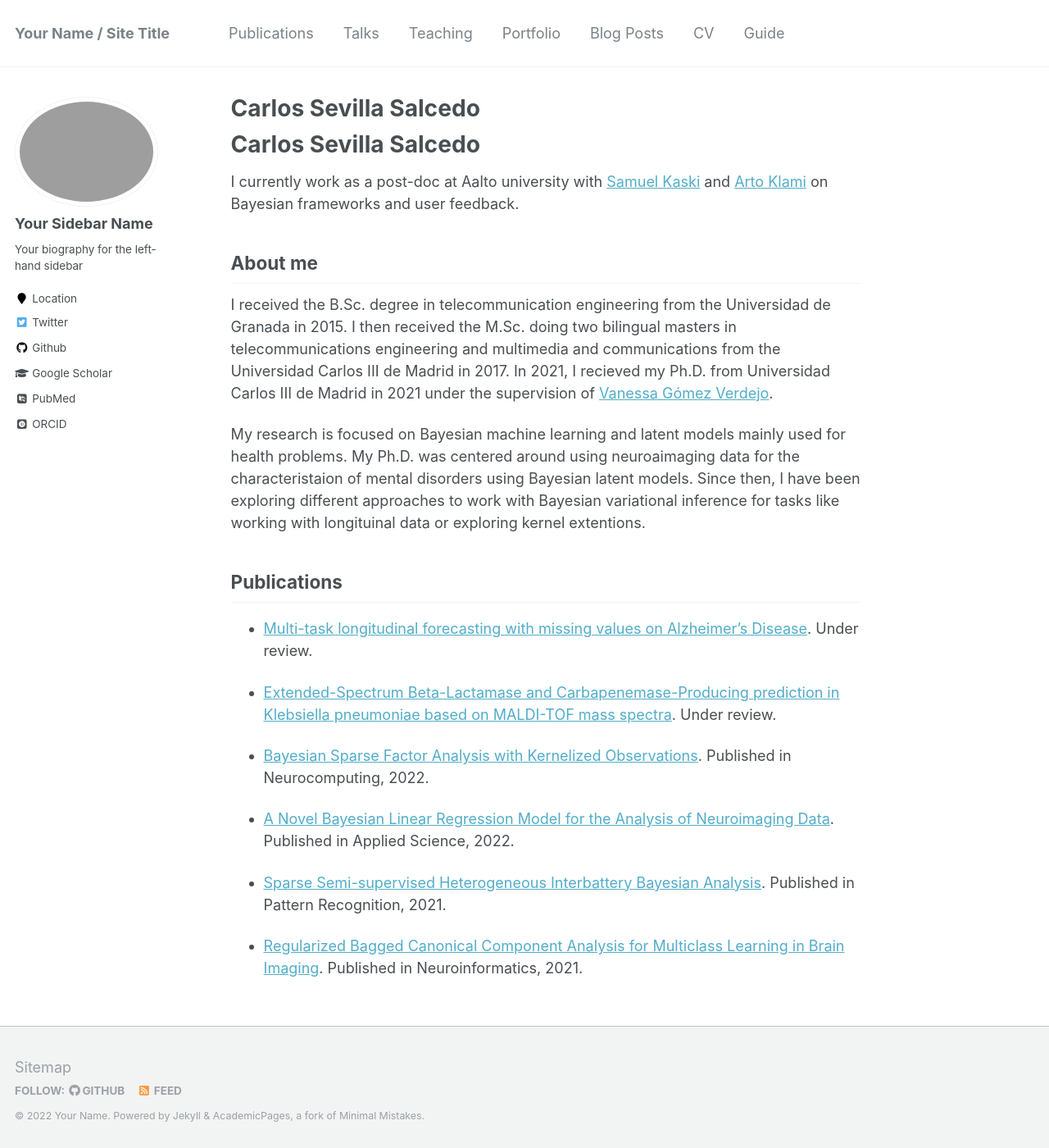
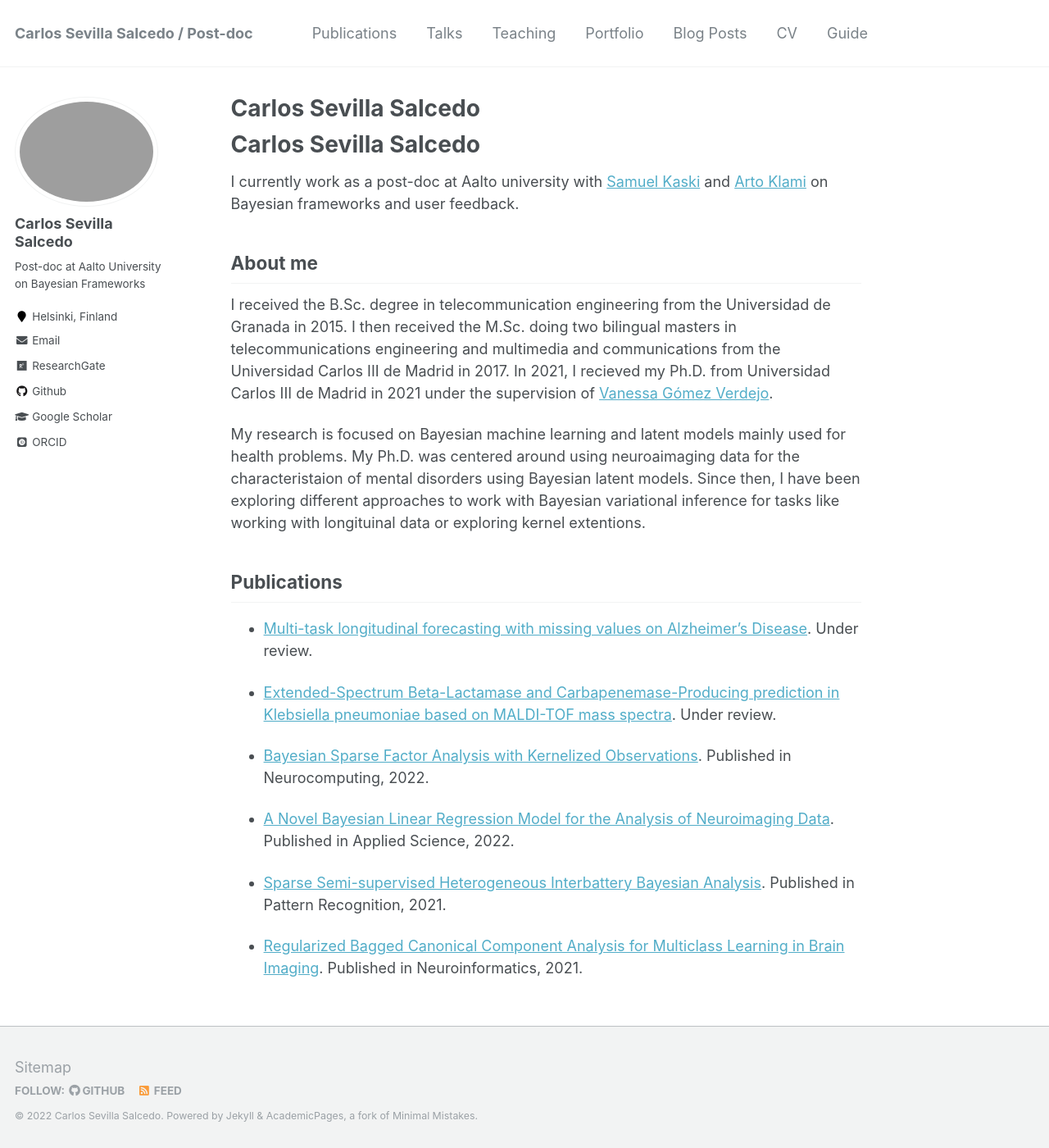
Before and after one commit to sevisal/sevisal.github.io, a Jekyll site: the page built from index.md, in a window 1280 px wide and 1400 px high. Shown: the whole window at 82% size. Built offline with Jekyll 4.4.1, drawn with Linux system fonts in a browser that asks for light colours; some web fonts are replaced; our own code applies the rules of GitHub Pages for plain Markdown files.

Commit message:
Update _config.yml

```diff
--- a/_config.yml
+++ b/_config.yml
@@ -7,13 +7,13 @@
 
 # Site Settings
 locale                   : "en-US"
-title                    : "Your Name / Site Title"
+title                    : "Carlos Sevilla Salcedo / Post-doc"
 title_separator          : "-"
-name                     : &name "Your Name"
-description              : &description "personal description"
+name                     : &name "Carlos Sevilla Salcedo"
+description              : &description "Post-doc at Aalto University"
 url                      : https://academicpages.github.io # the base hostname & protocol for your site e.g. "https://mmistakes.github.io"
 baseurl                  : "" # the subpath of your site, e.g. "/blog"
-repository               : "academicpages/academicpages.github.io"
+repository               : "sevisal/sevisal.github.io"
 teaser                   :  # filename of teaser fallback teaser image placed in /images/, .e.g. "500x300.png"
 breadcrumbs              : false # true, false (default)
 words_per_minute         : 160
@@ -80,15 +80,15 @@ analytics:
 
 # Site Author
 author:
-  name             : "Your Sidebar Name"
+  name             : "Carlos Sevilla Salcedo"
   avatar           : "profile.png"
-  bio              : "Your biography for the left-hand sidebar"
-  location         : "Location"
+  bio              : "Post-doc at Aalto University on Bayesian Frameworks"
+  location         : "Helsinki, Finland"
   employer         :
-  pubmed           : "https://www.ncbi.nlm.nih.gov/pubmed/?term=john+snow"
-  googlescholar    : "http://yourfullgooglescholarurl.com"
-  email            :
-  researchgate     :  # example: "https://www.researchgate.net/profile/yourprofile"
+  pubmed           : #"https://www.ncbi.nlm.nih.gov/pubmed/?term=john+snow"
+  googlescholar    : "https://scholar.google.es/citations?user=7dpI59oAAAAJ&hl"
+  email            :  "carlos.sevillasalcedo@aalto.fi"
+  researchgate     :  "https://www.researchgate.net/profile/Carlos-Sevilla-Salcedo"
   uri              :
   bitbucket        :
   codepen          :
@@ -96,20 +96,20 @@ author:
   flickr           :
   facebook         :
   foursquare       :
-  github           : "academicpages"
+  github           : "sevisal"
   google_plus      :
   keybase          :
   instagram        :
   impactstory      : #"https://profiles.impactstory.org/u/xxxx-xxxx-xxxx-xxxx"
   lastfm           :
   linkedin         :
-  orcid            : "http://orcid.org/yourorcidurl"
+  orcid            : "https://orcid.org/my-orcid?orcid=0000-0002-5507-7537"
   pinterest        :
   soundcloud       :
   stackoverflow    : # http://stackoverflow.com/users/123456/username
   steam            :
   tumblr           :
-  twitter          : "replacethistwitterhandle"
+  twitter          :
   vine             :
   weibo            :
   xing             :
```
